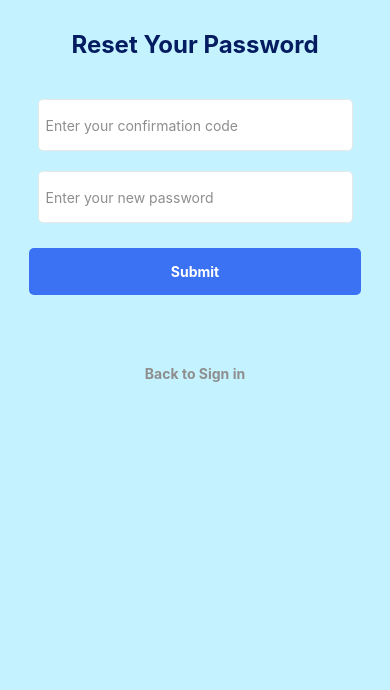
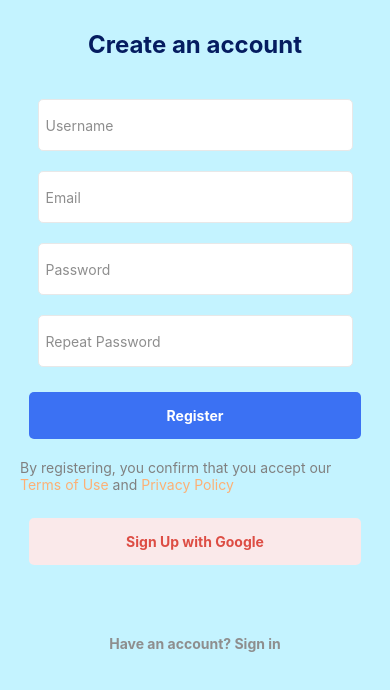
Before and after one commit to imkrish513/Bus_Tracker, a React Native app: screen /SignUpScreen in a window 390 px wide. Shown: the top 690 px of the page. Built offline with nearby package versions, Linux system fonts and the light colour scheme.

Commit message:
Added Navigation

```diff
--- a/App.js
+++ b/App.js
@@ -1,17 +1,15 @@
 import { StatusBar } from 'expo-status-bar'
 import React from 'react';
 import { StyleSheet, Text, View, SafeAreaView } from 'react-native';
-import SignInScreen from './Src/Screens/Authentication/Sign_In/SignInScreen';
-import SignUpScreen from './Src/Screens/Authentication/Sign_Up/SignUpScreen';
-import HomeScreen from './Src/Screens/Home/HomeScreen';
-import Code from './Src/Screens/Authentication/BusCode/BusCode'
-import ForgotPassword from './Src/Screens/Authentication/Forgot_Password/forgotPassword';
-import NewPassword from './Src/Screens/Authentication/NewPasswordScreen';
-import Home from './Src/Screens/Home';
+
+import Navigation from './Src/Navigation';
+
+
+
 const App = ()=> {
   return (
     <SafeAreaView style={styles.container}>
-     <NewPassword />
+     <Navigation />
     </SafeAreaView>
   );
 }
--- /dev/null
+++ b/Src/Navigation/index.js
@@ -0,0 +1,49 @@
+import { StatusBar } from 'expo-status-bar'
+import React from 'react';
+import { StyleSheet, Text, View, SafeAreaView } from 'react-native';
+import { NavigationContainer } from '@react-navigation/native';
+import { createNativeStackNavigator } from '@react-navigation/native-stack';
+const Stack = createNativeStackNavigator();
+import SignUpScreen from '../Screens/Authentication/Sign_Up/SignUpScreen'
+import SignInScreen from '../Screens/Authentication/Sign_In/SignInScreen'
+import Code from '../Screens/Authentication/BusCode/BusCode'
+import ForgotPassword from '../Screens/Authentication/Forgot_Password/forgotPassword'
+import NewPassword from '../Screens/Authentication/NewPasswordScreen/newPassword'
+import HomeScreen from '../Screens/Home/HomeScreen';
+
+const MyTheme = {
+    dark: false,
+    colors: {
+      primary: 'rgb(255, 45, 85)',
+      background: '#c4f3ff',
+      card: 'rgb(255, 255, 255)',
+      text: 'rgb(28, 28, 30)',
+      border: 'rgb(199, 199, 204)',
+      notification: 'rgb(255, 69, 58)',
+    },
+  };
+
+const Navigation = ()=> {
+  return (
+  <NavigationContainer>
+     <Stack.Navigator screenOptions={{headerShown: false}}>
+        <Stack.Screen name = "SignInScreen" component={SignInScreen}/>
+        <Stack.Screen name = "SignUpScreen" component={SignUpScreen}/>
+        <Stack.Screen name = "ForgotPassword" component={ForgotPassword}/>
+        <Stack.Screen name = "NewPassword" component={NewPassword}/>
+        <Stack.Screen name = "BusCode" component={Code}/>
+        <Stack.Screen name = "HomeScreen" component={HomeScreen}/>
+
+    </Stack.Navigator>
+  </NavigationContainer>
+  );
+}
+
+const styles = StyleSheet.create({
+  container: {
+    flex: 1,
+    backgroundColor:'#c4f3ff'
+  },
+})
+
+export default Navigation
--- a/Src/Screens/Authentication/BusCode/BusCode.js
+++ b/Src/Screens/Authentication/BusCode/BusCode.js
@@ -63,7 +63,7 @@ export default class Bcode extends react.Component {
 const styles = StyleSheet.create({
   container: {
     flex: 1,
-    backgroundColor: '#fff',
+    backgroundColor:'#c4f3ff',
     alignItems: 'center',
     justifyContent: 'center',
   },
--- a/Src/Screens/Authentication/Forgot_Password/forgotPassword.js
+++ b/Src/Screens/Authentication/Forgot_Password/forgotPassword.js
@@ -8,21 +8,25 @@ import {
 } from 'react-native';
 import CustomButton from '../../../Components/CustomButton/CustomButton';
 import CustomInput from '../../../Components/CustomInput';
+import { useNavigation } from '@react-navigation/native';
 
 const ForgotPassword = () => {
+  const navigation = useNavigation();
+
   const [email, setEmail] = useState('');
 
 
   const OnSendPressed = () => {
-      console.warn("Sign In Pressed")
+      navigation.navigate('NewPassword')
   }
 
   const OnRememberPressed = () => {
-    console.warn("Back to Sign In")
+    navigation.navigate('SignInScreen')
 }
 
+
   return (
-    <ScrollView showsVerticalScrollIndicator = {false}>
+    <ScrollView showsVerticalScrollIndicator = {false} style = {{backgroundColor:'#c4f3ff'}}>
     <View style={styles.root}>
       <Text style  = {styles.title}>
         Reset Your Password
@@ -62,14 +66,7 @@ const styles = StyleSheet.create({
     alignItems: 'center',
     padding: 10,
     margin:10,
-  },
-  law:{
-    color:'gray',
-    marginVertical:10,
-
-  },
-  link:{
-    color:'#FDB075'
+    backgroundColor:'#c4f3ff',
   },
   title: {
     fontSize:24,
--- a/Src/Screens/Authentication/NewPasswordScreen/newPassword.js
+++ b/Src/Screens/Authentication/NewPasswordScreen/newPassword.js
@@ -8,22 +8,24 @@ import {
 } from 'react-native';
 import CustomButton from '../../../Components/CustomButton/CustomButton';
 import CustomInput from '../../../Components/CustomInput';
+import { useNavigation } from '@react-navigation/native';
 
 const NewPassword = () => {
   const [code, setCode] = useState('');
   const [password, setPassword] = useState('');
+  const navigation = useNavigation();
 
 
   const OnSubmitPressed = () => {
-      console.warn("Sign In Pressed")
+      navigation.navigate('HomeScreen')
   }
 
   const OnRememberPressed = () => {
-    console.warn("Back to Sign In")
+    navigation.navigate('SignInScreen')
 }
 
   return (
-    <ScrollView showsVerticalScrollIndicator = {false}>
+    <ScrollView showsVerticalScrollIndicator = {false} style = {{backgroundColor:'#c4f3ff'}}>
     <View style={styles.root}>
       <Text style  = {styles.title}>
         Reset Your Password
@@ -66,6 +68,7 @@ const styles = StyleSheet.create({
     alignItems: 'center',
     padding: 10,
     margin:10,
+    backgroundColor:'#c4f3ff',
   },
   law:{
     color:'gray',
--- a/Src/Screens/Authentication/Sign_In/SignInScreen.js
+++ b/Src/Screens/Authentication/Sign_In/SignInScreen.js
@@ -10,28 +10,31 @@ import {
 import Logo from '../../../../assets/images/Logo.png'
 import CustomInput from '../../../Components/CustomInput';
 import CustomButton from '../../../Components/CustomButton/CustomButton';
+import { useNavigation } from '@react-navigation/native';
 
 const SignInScreen = () => {
   const [username, setUsername] = useState('');
   const [password, setPassword] = useState('');
+  const navigation = useNavigation();
 
   const { height } = useWindowDimensions();
   const OnSignInPressed = () => {
-      console.warn("Sign In Pressed")
+      //validate the mans
+      navigation.navigate('HomeScreen')
   }
 
   const OnForgotPressed = () => {
-      console.warn("Forgot Password Pressed")
+      navigation.navigate('ForgotPassword')
   }
 
   const OnSignInGooglePressed = () => {
       console.warn("Sign In with google")
   }
   const OnCreateAccountPressed = () => {
-      console.warn("Create an account")
+      navigation.navigate('SignUpScreen')
   }
   return (
-    <ScrollView showsVerticalScrollIndicator = {false}>
+    <ScrollView showsVerticalScrollIndicator = {false} style = {{backgroundColor:'#c4f3ff'}}>
     <View style={styles.root}>
       <Image
         source={Logo}
@@ -89,6 +92,7 @@ const styles = StyleSheet.create({
   root: {
     alignItems: 'center',
     padding: 10,
+    backgroundColor:'#c4f3ff'
   },
   logo: {
     width: '70%',
--- a/Src/Screens/Authentication/Sign_Up/SignUpScreen.js
+++ b/Src/Screens/Authentication/Sign_Up/SignUpScreen.js
@@ -8,22 +8,25 @@ import {
 } from 'react-native';
 import CustomButton from '../../../Components/CustomButton/CustomButton';
 import CustomInput from '../../../Components/CustomInput';
+import { useNavigation } from '@react-navigation/native';
 
 const SignUpScreen = () => {
   const [username, setUsername] = useState('');
   const [email, setEmail] = useState('');
   const [password, setPassword] = useState('');
   const [passwordR, setPasswordR] = useState('');
+  const navigation = useNavigation();
 
 
-  const OnRegisterPressed = () => {
-      console.warn("Sign In Pressed")
+
+  const OnSignInPressed = () => {
+      navigation.navigate('SignInScreen')
   }
   const OnSignInGooglePressed = () => {
       console.warn("Sign In with google")
   }
-  const OnCreateAccountPressed = () => {
-      console.warn("Create an account")
+  const OnRegisterPressed = () => {
+      navigation.navigate('HomeScreen')
   }
   const Onterms = () => {
       console.warn("Terms of Conditions")
@@ -33,7 +36,7 @@ const SignUpScreen = () => {
   }
 
   return (
-    <ScrollView showsVerticalScrollIndicator = {false}>
+    <ScrollView showsVerticalScrollIndicator = {false} style = {{backgroundColor:'#c4f3ff'}}>
     <View style={styles.root}>
       <Text style  = {styles.title}>
         Create an account
@@ -93,7 +96,7 @@ const SignUpScreen = () => {
 
        <CustomButton
       text = "Have an account? Sign in"
-      onPress = {OnCreateAccountPressed}
+      onPress = {OnSignInPressed}
       type = 'SECONDARY'
       />
 
@@ -107,6 +110,7 @@ const styles = StyleSheet.create({
     alignItems: 'center',
     padding: 10,
     margin:10,
+    backgroundColor:'#c4f3ff',
   },
   law:{
     color:'gray',
--- a/Src/Screens/Home/HomeScreen.js
+++ b/Src/Screens/Home/HomeScreen.js
@@ -1,11 +1,21 @@
 import { StatusBar } from 'expo-status-bar'
 import React from 'react';
 import { StyleSheet, Text, View, SafeAreaView } from 'react-native';
-
+import CustomButton from '../../Components/CustomButton/CustomButton';
+import { useNavigation } from '@react-navigation/native';
 const HomeScreen = ()=> {
+  const navigation = useNavigation();
+  const HelpMe = () => {
+    navigation.navigate('SignInScreen')
+}
   return (
   <View>
     <Text>hi</Text>
+    <CustomButton
+      text = "Register"
+      onPress = {HelpMe}
+      type = 'PRIMARY'
+      />
   </View>
   );
 }
--- a/package.json
+++ b/package.json
@@ -10,6 +10,8 @@
     "eject": "expo eject"
   },
   "dependencies": {
+    "@react-navigation/native": "^6.0.10",
+    "@react-navigation/native-stack": "^6.6.2",
     "expo": "^45.0.6",
     "expo-cli": "^5.4.12",
     "expo-status-bar": "~1.3.0",
@@ -18,6 +20,8 @@
     "react-dom": "17.0.2",
     "react-native": "0.68.2",
     "react-native-dialog": "^9.2.2",
+    "react-native-safe-area-context": "4.2.4",
+    "react-native-screens": "~3.11.1",
     "react-native-web": "0.17.7",
     "readline": "^1.3.0",
     "watchman": "^1.0.0"
```
Also changed, not shown: 1 other file (tests, documents, lock files or other folders).
